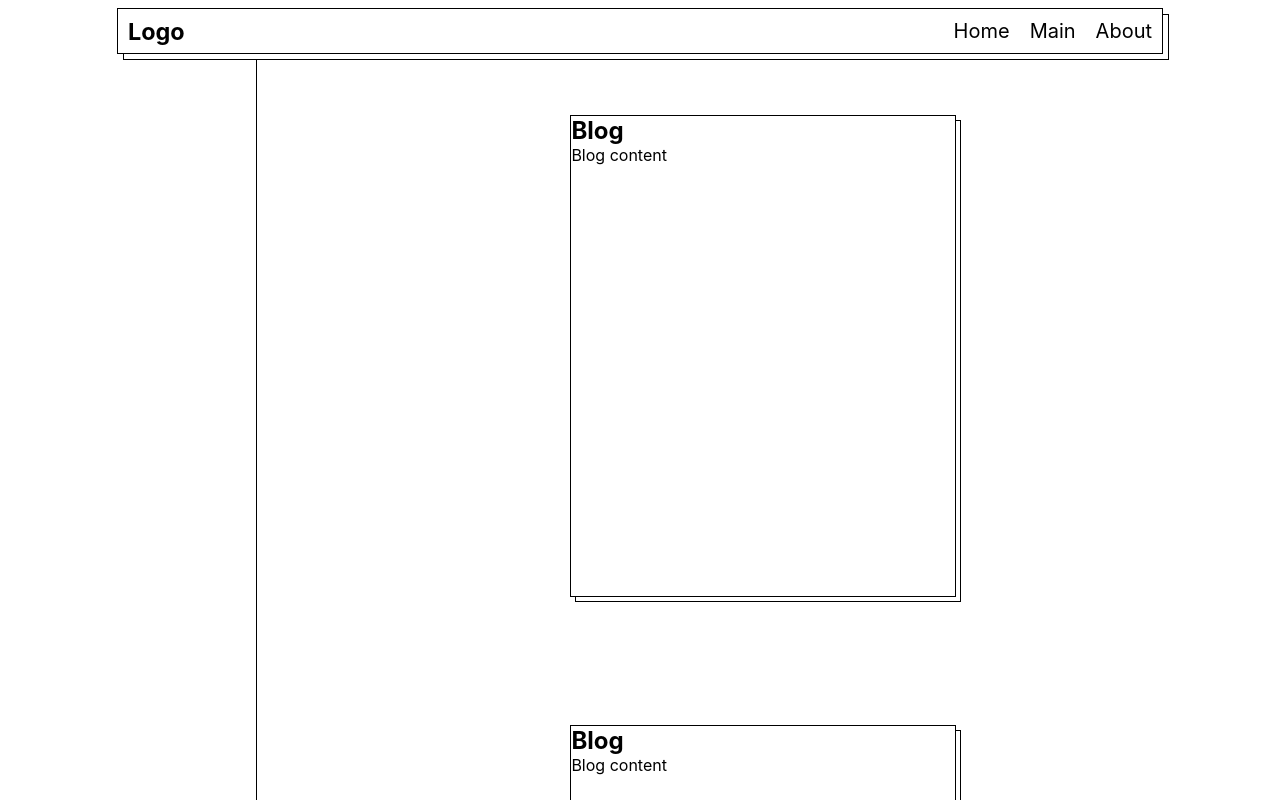
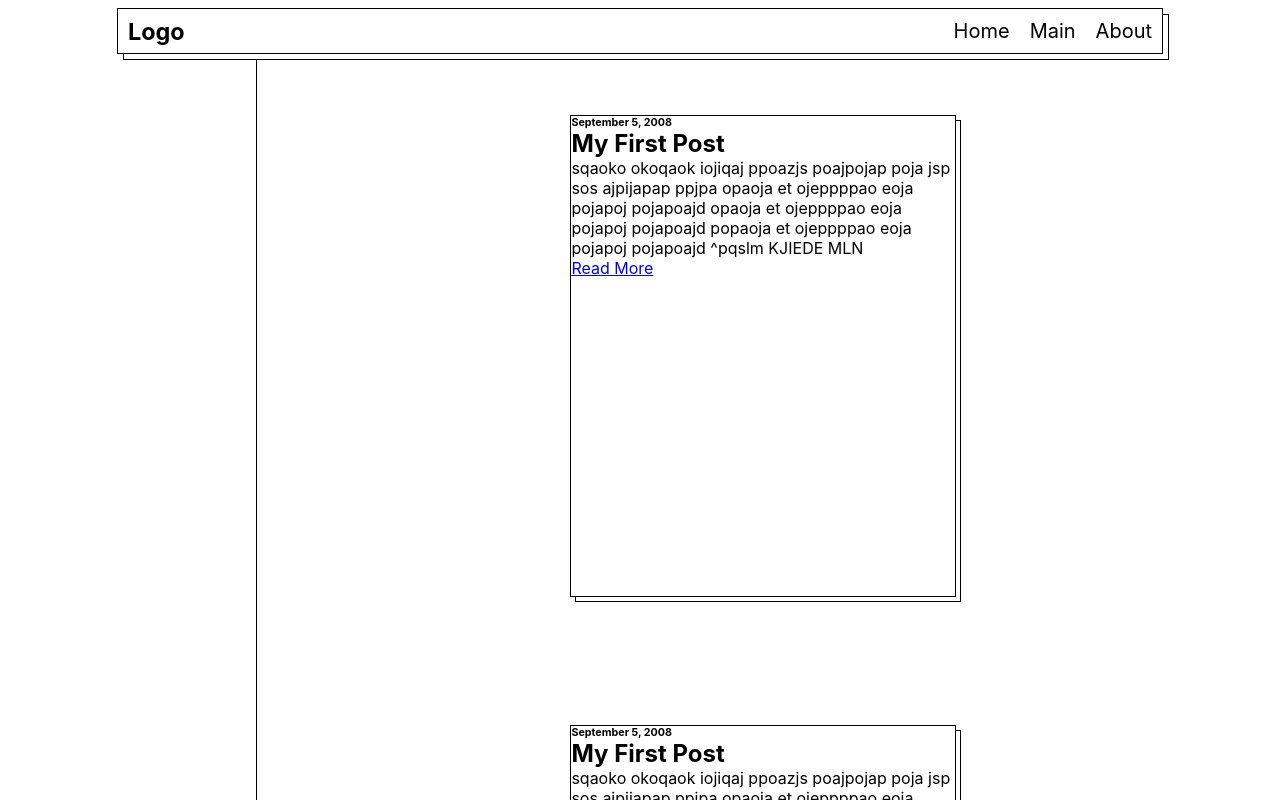
Before and after one commit to faroukchebaiki/personnal_blog, a React (Create React App) app: page / in a window 1280 px wide. Built offline with nearby package versions, Linux system fonts and the light colour scheme; the HTML template or start-up script is replaced by a standard one.

Commit message:
adding content to post

```diff
--- a/src/Components/Post.js
+++ b/src/Components/Post.js
@@ -2,8 +2,12 @@ export default function post() {
     return (
         <div className='post bottompost'>
             <div className="post toppost">
-                <h1>Blog</h1>
-                <p>Blog content</p>
+                <div className="posttext" >
+                    <h6>September 5, 2008</h6>
+                    <h1>My First Post</h1>
+                    <p>sqaoko okoqaok iojiqaj ppoazjs poajpojap poja jsp sos ajpijapap ppjpa opaoja et ojeppppao eoja pojapoj pojapoajd opaoja et ojeppppao eoja pojapoj pojapoajd popaoja et ojeppppao eoja pojapoj pojapoajd ^pqslm KJIEDE MLN </p>
+                    <a href='#read'>Read More</a>
+                </div>
             </div>
 
         </div>
```
